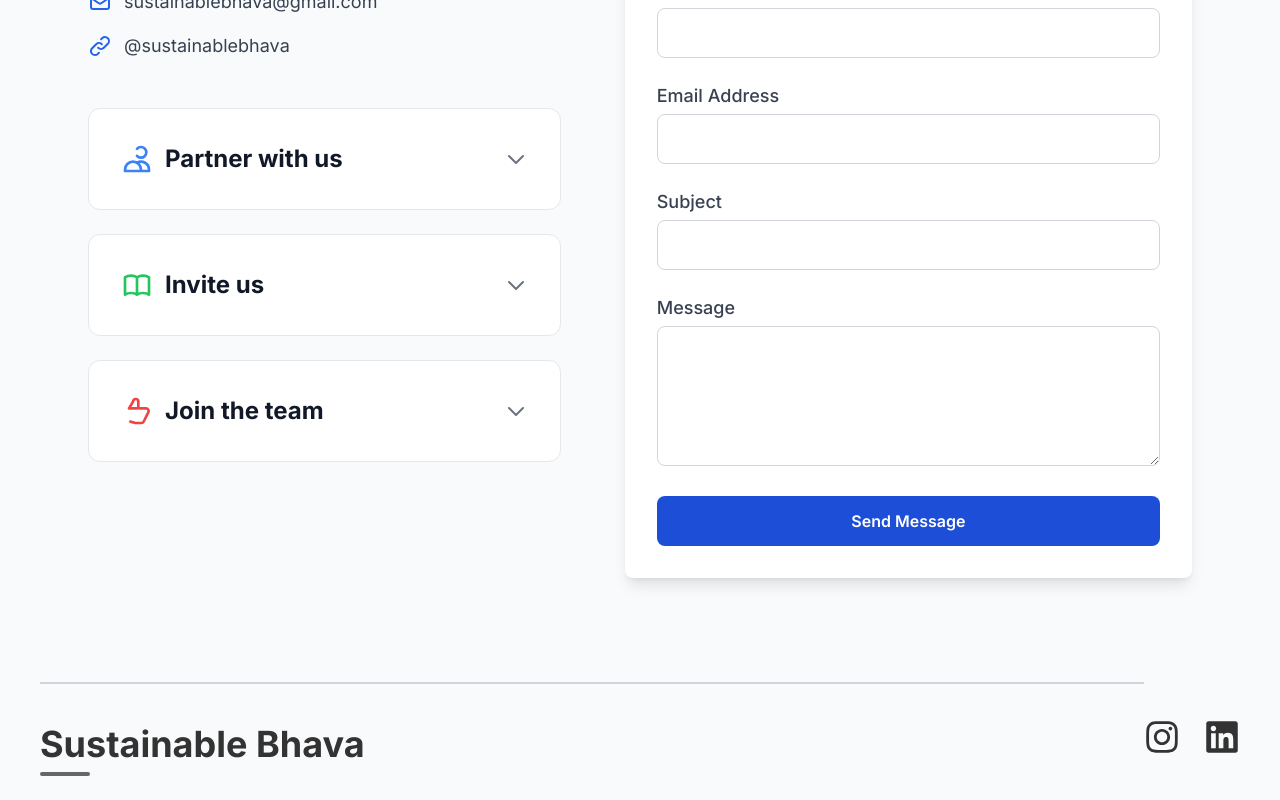
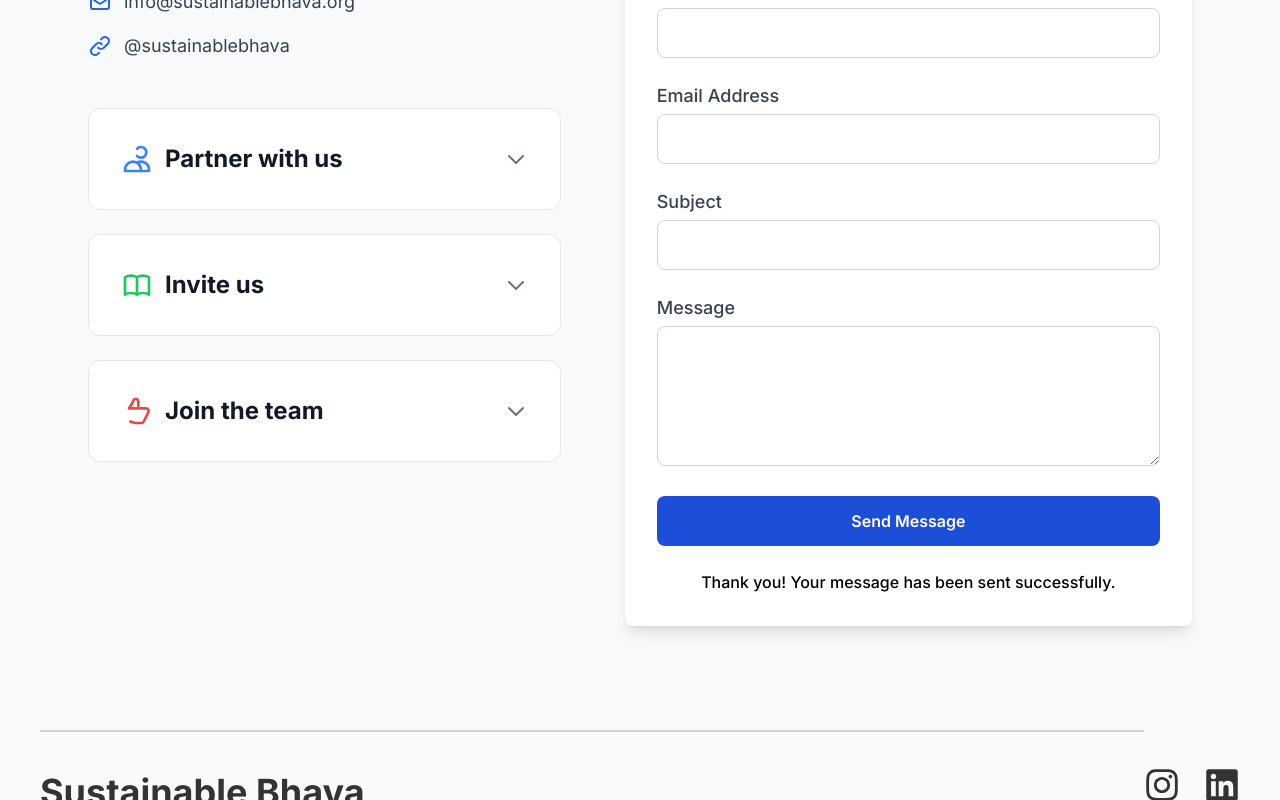
Before and after one commit to rohitkumarsingh0111/Sustainable-Bhava, a React (Create React App) app: page /Contact in a window 1280 px wide. Both pictures are taken after typing "Sample", "name@example.com", "Sample", "Sample" into the empty fields and a click on the button "Send Message". Shown: the part 760-1560 px from the top of the page. Built offline with nearby package versions, Linux system fonts and the light colour scheme.

Commit message:
Form Fix

```diff
--- a/src/components/Contact.jsx
+++ b/src/components/Contact.jsx
@@ -1,62 +1,77 @@
 import React, { useState } from 'react';
 import Navbar from './Navbar';
 import Footer from './Footer';
-import Tales from '../assets/20230330_120209.jpg' ; // Using your original background image
-import './Contact.css'; // You'll need to create this new CSS file
+import Tales from '../assets/20230330_120209.jpg';
+import './Contact.css';
 
 const Contact = () => {
-  // State to manage which accordion card is open
+  // State for your original accordion
   const [activeCard, setActiveCard] = useState(null);
 
-  // Function to toggle the accordion cards
+  // New state for handling form submission status
+  const [isSubmitting, setIsSubmitting] = useState(false);
+  const [submitMessage, setSubmitMessage] = useState('');
+
+  // Your original function for the accordion
   const toggleCard = (cardId) => {
-    // If the clicked card is already active, close it. Otherwise, open it.
     setActiveCard(activeCard === cardId ? null : cardId);
   };
 
-  // Function to handle form submission
+  // The new, corrected function for form submission
   const handleFormSubmit = (e) => {
     e.preventDefault();
-    // In a real application, you would send this data to a server.
-    alert("Thank you for your message! We will get back to you soon.");
-    e.target.reset(); // Reset the form fields
+    setIsSubmitting(true);
+    setSubmitMessage('');
+
+    const myForm = e.target;
+    const formData = new FormData(myForm);
+
+    fetch("/", {
+      method: "POST",
+      headers: { "Content-Type": "application/x-www-form-urlencoded" },
+      body: new URLSearchParams(formData).toString(),
+    })
+    .then(() => {
+        setSubmitMessage("Thank you! Your message has been sent successfully.");
+        myForm.reset();
+    })
+    .catch((error) => {
+        setSubmitMessage(`Sorry, there was an error sending your message. Please try again. Error: ${error.toString()}`);
+    })
+    .finally(() => setIsSubmitting(false));
   };
 
   return (
     <>
       <Navbar />
 
-      {/* === HERO SECTION === */}
-      <section
-        className="hero"
-        style={{ backgroundImage: `url(${Tales})` }}
-      >
+      {/* === HERO SECTION (Unchanged) === */}
+      <section className="hero" style={{ backgroundImage: `url(${Tales})` }}>
         <div className="hero-overlay"></div>
         <div className="hero-content">
           <h2 className="pre-heading">Liked what we do?</h2>
           <h1 className="main-heading">Join Us Today</h1>
-          <p className="sub-heading">
-            Let's create a meaningful impact together!
-          </p>
+          <p className="sub-heading">Let's create a meaningful impact together!</p>
         </div>
       </section>
 
-      {/* === MAIN CONTENT SECTION === */}
+      {/* === MAIN CONTENT SECTION (Your original layout) === */}
       <div className="content-wrapper">
         <div className="contact-grid">
 
-          {/* === CONTACT INFO & GET INVOLVED (LEFT) === */}
+          {/* === YOUR ORIGINAL LEFT-SIDE COMPONENTS (Unchanged) === */}
           <div className="space-y-12">
             <div>
               <h2 className="text-3xl font-bold text-gray-800">Reach out to us:</h2>
               <div className="mt-6 space-y-4 text-gray-700">
+                {/* All your contact links are here, unchanged */}
                 <a href="tel:+91-7717357396" className="flex items-center text-lg hover:text-blue-700 transition-colors">
                   <svg className="w-6 h-6 mr-3 text-blue-600" fill="none" stroke="currentColor" viewBox="0 0 24 24"><path strokeLinecap="round" strokeLinejoin="round" strokeWidth="2" d="M3 5a2 2 0 012-2h3.28a1 1 0 01.948.684l1.498 4.493a1 1 0 01-.502 1.21l-2.257 1.13a11.042 11.042 0 005.516 5.516l1.13-2.257a1 1 0 011.21-.502l4.493 1.498a1 1 0 01.684.949V19a2 2 0 01-2 2h-1C9.716 21 3 14.284 3 6V5z"></path></svg>
                   +91-7717357396
                 </a>
                 <a href="mailto:sustainablebhava@gmail.com" className="flex items-center text-lg hover:text-blue-700 transition-colors">
                   <svg className="w-6 h-6 mr-3 text-blue-600" fill="none" stroke="currentColor" viewBox="0 0 24 24"><path strokeLinecap="round" strokeLinejoin="round" strokeWidth="2" d="M3 8l7.89 5.26a2 2 0 002.22 0L21 8M5 19h14a2 2 0 002-2V7a2 2 0 00-2-2H5a2 2 0 00-2 2v10a2 2 0 002 2z"></path></svg>
-                  sustainablebhava@gmail.com
+                  info@sustainablebhava.org
                 </a>
                 <a href="https://www.instagram.com/sustainablebhava" target="_blank" rel="noopener noreferrer" className="flex items-center text-lg hover:text-blue-700 transition-colors">
                   <svg className="w-6 h-6 mr-3 text-blue-600" fill="none" stroke="currentColor" viewBox="0 0 24 24"><path strokeLinecap="round" strokeLinejoin="round" strokeWidth="2" d="M13.828 10.172a4 4 0 00-5.656 0l-4 4a4 4 0 105.656 5.656l1.102-1.101m-.758-4.899a4 4 0 005.656 0l4-4a4 4 0 00-5.656-5.656l-1.1 1.1"></path></svg>
@@ -66,66 +81,45 @@ const Contact = () => {
             </div>
 
             <div className="space-y-6">
-              {/* Partner Card */}
+              {/* Your original accordion cards are here, unchanged */}
               <div className={`info-card card-partner ${activeCard === 'partner' ? 'active' : ''}`}>
                 <h3 onClick={() => toggleCard('partner')}>
                   <span className="flex items-center">
                     <svg className="w-8 h-8 mr-3 text-blue-500" fill="none" stroke="currentColor" viewBox="0 0 24 24"><path strokeLinecap="round" strokeLinejoin="round" strokeWidth="2" d="M12 4.354a4 4 0 110 5.292M15 21H3v-1a6 6 0 0112 0v1zm0 0h6v-1a6 6 0 00-9-5.197M15 21v-1a6 6 0 00-5.197-5.92M3 21v-1a6 6 0 015.197-5.92"></path></svg>
                     Partner with us
                   </span>
-                  <span className="card-icon">
-                    <svg className="w-6 h-6 text-gray-500" fill="none" stroke="currentColor" viewBox="0 0 24 24"><path strokeLinecap="round" strokeLinejoin="round" strokeWidth="2" d="M19 9l-7 7-7-7"></path></svg>
-                  </span>
+                  <span className="card-icon"><svg className="w-6 h-6 text-gray-500" fill="none" stroke="currentColor" viewBox="0 0 24 24"><path strokeLinecap="round" strokeLinejoin="round" strokeWidth="2" d="M19 9l-7 7-7-7"></path></svg></span>
                 </h3>
-                <ul className="space-y-2">
-                  <li>Share resources and expertise</li>
-                  <li>Collaborate for strategic synergies</li>
-                  <li>Network and strengthen your brand</li>
-                </ul>
+                <ul className="space-y-2"><li>Share resources and expertise</li><li>Collaborate for strategic synergies</li><li>Network and strengthen your brand</li></ul>
               </div>
-
-              {/* Invite Card */}
               <div className={`info-card card-invite ${activeCard === 'invite' ? 'active' : ''}`}>
                 <h3 onClick={() => toggleCard('invite')}>
                   <span className="flex items-center">
                     <svg className="w-8 h-8 mr-3 text-green-500" fill="none" stroke="currentColor" viewBox="0 0 24 24"><path strokeLinecap="round" strokeLinejoin="round" strokeWidth="2" d="M12 6.253v13m0-13C10.832 5.477 9.246 5 7.5 5S4.168 5.477 3 6.253v13C4.168 18.477 5.754 18 7.5 18s3.332.477 4.5 1.253m0-13C13.168 5.477 14.754 5 16.5 5c1.747 0 3.332.477 4.5 1.253v13C19.832 18.477 18.246 18 16.5 18c-1.746 0-3.332.477-4.5 1.253"></path></svg>
                     Invite us
                   </span>
-                  <span className="card-icon">
-                    <svg className="w-6 h-6 text-gray-500" fill="none" stroke="currentColor" viewBox="0 0 24 24"><path strokeLinecap="round" strokeLinejoin="round" strokeWidth="2" d="M19 9l-7 7-7-7"></path></svg>
-                  </span>
+                  <span className="card-icon"><svg className="w-6 h-6 text-gray-500" fill="none" stroke="currentColor" viewBox="0 0 24 24"><path strokeLinecap="round" strokeLinejoin="round" strokeWidth="2" d="M19 9l-7 7-7-7"></path></svg></span>
                 </h3>
-                <ul className="space-y-2">
-                  <li>Conduct sessions in your academic institution</li>
-                  <li>Get access to various learning resources</li>
-                  <li>Motivate your students to think outside the box</li>
-                </ul>
+                <ul className="space-y-2"><li>Conduct sessions in your academic institution</li><li>Get access to various learning resources</li><li>Motivate your students to think outside the box</li></ul>
               </div>
-
-              {/* Join Card */}
               <div className={`info-card card-join ${activeCard === 'join' ? 'active' : ''}`}>
                 <h3 onClick={() => toggleCard('join')}>
                   <span className="flex items-center">
                     <svg className="w-8 h-8 mr-3 text-red-500" fill="none" stroke="currentColor" viewBox="0 0 24 24"><path strokeLinecap="round" strokeLinejoin="round" strokeWidth="2" d="M14 10h4.764a2 2 0 011.789 2.894l-3.5 7A2 2 0 0115.263 21h-4.017c-.163 0-.326-.02-.485-.06L7 20m6-10v-5a2 2 0 00-2-2h-.085a2 2 0 00-1.915 2.085L6 10m6 0h-6"></path></svg>
                     Join the team
                   </span>
-                  <span className="card-icon">
-                    <svg className="w-6 h-6 text-gray-500" fill="none" stroke="currentColor" viewBox="0 0 24 24"><path strokeLinecap="round" strokeLinejoin="round" strokeWidth="2" d="M19 9l-7 7-7-7"></path></svg>
-                  </span>
+                  <span className="card-icon"><svg className="w-6 h-6 text-gray-500" fill="none" stroke="currentColor" viewBox="0 0 24 24"><path strokeLinecap="round" strokeLinejoin="round" strokeWidth="2" d="M19 9l-7 7-7-7"></path></svg></span>
                 </h3>
-                <ul className="space-y-2">
-                  <li>Get involved as a volunteer or trainer</li>
-                  <li>Gain perks, certificates, and swags</li>
-                  <li>Skill development and professional growth</li>
-                </ul>
+                <ul className="space-y-2"><li>Get involved as a volunteer or trainer</li><li>Gain perks, certificates, and swags</li><li>Skill development and professional growth</li></ul>
               </div>
             </div>
           </div>
 
-          {/* === CONTACT FORM (RIGHT) === */}
+          {/* === THE CORRECTED CONTACT FORM (Right side) === */}
           <div className="bg-white p-8 rounded-lg shadow-lg">
             <h2 className="text-3xl font-bold text-gray-800">Send us a Message</h2>
-            <form id="contact-form" className="mt-6 space-y-6" name='contact_form' method='POST' onSubmit={handleFormSubmit} netlify>
+            <form id="contact-form" className="mt-6 space-y-6" name='contact_form' method='POST' data-netlify="true" onSubmit={handleFormSubmit}>
+              <input type="hidden" name="form-name" value="contact_form" />
               <div>
                 <label htmlFor="name" className="block text-lg font-medium text-gray-700">Full Name</label>
                 <input type="text" name="name" id="name" required className="form-input mt-1" />
@@ -140,9 +134,12 @@ const Contact = () => {
               </div>
               <div>
                 <label htmlFor="message" className="block text-lg font-medium text-gray-700">Message</label>
-                <textarea name="message" id="message" required className="form-textarea mt-1"></textarea>
+                <textarea name="message" id="message" rows="4" required className="form-textarea mt-1"></textarea>
               </div>
-              <button type="submit" className="submit-button">Send Message</button>
+              <button type="submit" className="submit-button" disabled={isSubmitting}>
+                {isSubmitting ? "Sending..." : "Send Message"}
+              </button>
+              {submitMessage && <p className="mt-4 text-center font-medium">{submitMessage}</p>}
             </form>
           </div>
         </div>
```
Also changed, not shown: 1 other file (tests, documents, lock files or other folders).
